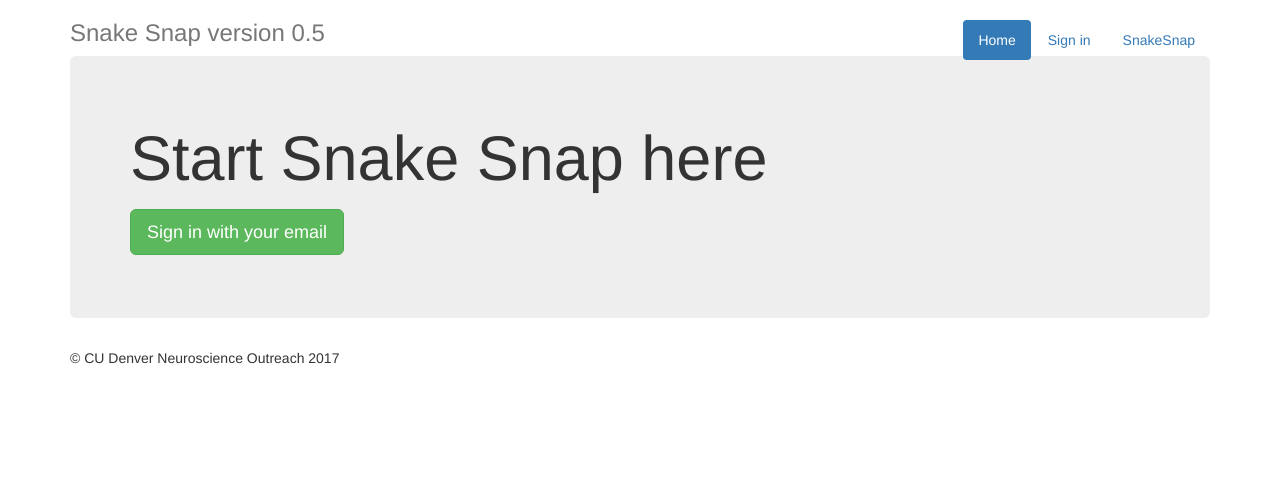
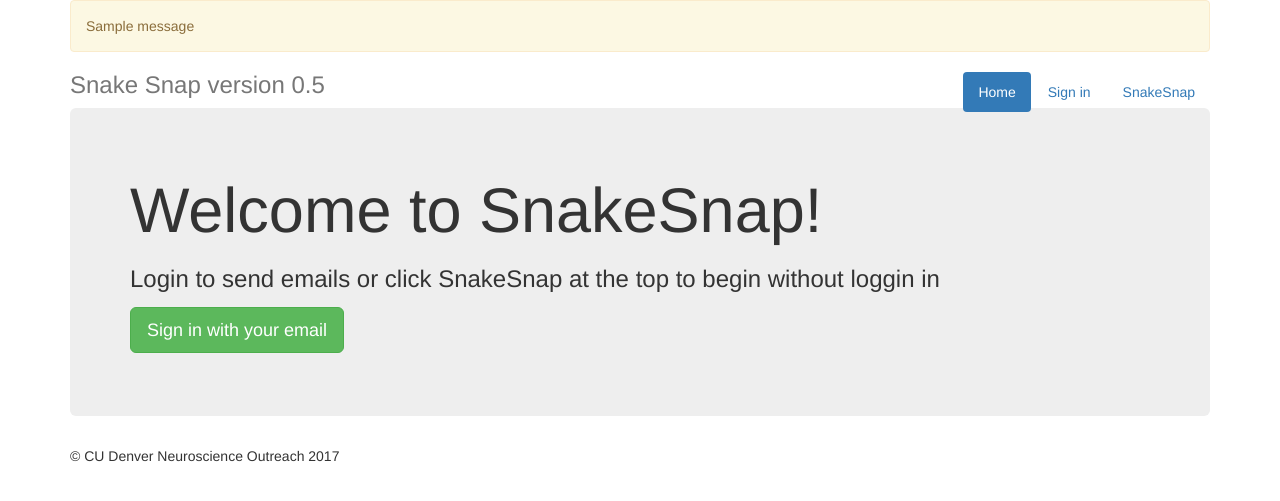
Before and after one commit to nkicg6/snakeSnap, a Flask app: page / in a window 1280 px wide. Shown: the top 501 px of the page. Run offline with Flask 2, Linux system fonts and the light colour scheme; one stand-in notice (Sample message) is shown; some libraries are stand-ins or nearby versions.

Commit message:
login working but unsafe (json login unhashed) page login checks working

```diff
--- a/snakesnap/app/app.py
+++ b/snakesnap/app/app.py
@@ -2,8 +2,11 @@
 import json
 from flask import Flask
 from flask import render_template
+import os
 from flask import request
-
+from flask import redirect
+from flask import url_for
+from flask import flash
 app = Flask(__name__)
 
 @app.route('/')
@@ -12,15 +15,25 @@ def home():
 
 @app.route('/snakesnap')
 def snakesnap():
-    return render_template('snakesnap.html')
+    logon = None
+    if os.path.exists('login.json'):
+        with open('login.json', 'r') as login:
+            logon = json.load(login)
+    return render_template('snakesnap.html', logon=logon)
 
 @app.route('/signIn', methods=['GET','POST'])
 def signIn():
     if request.method == 'POST':
+        login_keys = request.form
         username = request.form['name']
-        useremail = request.form['email']
-        userpassword = request.form['password']
-    return render_template("signin.html")
+        flash('Welcome '+username+' you are logged in')
+        with open('login.json', 'w') as logon:
+            json.dump(login_keys, logon)
+        return redirect(url_for('snakesnap'))
+    return render_template('signin.html')
+
+#TODO add logout button to delete login json
 
 if __name__ == '__main__':
+    app.secret_key = 'nick'
     app.run(debug = True)
--- a/snakesnap/app/templates/index.html
+++ b/snakesnap/app/templates/index.html
@@ -12,6 +12,17 @@
 
     <div class="container">
         <div class="header">
+            {% with messages = get_flashed_messages() %}
+            {% if messages %}
+            {% for message in messages %}
+            <div class="alert alert-warning alert-dismissible" role="alert">
+                <button type="button" class="close" data-dismiss="alert" aria-label="Close">
+               <span></span> </button>
+                {{message}}
+            </div>
+            {% endfor %}
+            {% endif %}
+            {% endwith %}
             <nav>
                 <ul class="nav nav-pills pull-right">
                     <li role="presentation" class="active"><a href="/">Home</a>
@@ -29,7 +40,8 @@
  <!-- end header-->
 {% block content %}
         <div class="jumbotron">
-            <h1>Start Snake Snap here</h1>
+            <h1>Welcome to SnakeSnap! </h1>
+            <h3>Login to send emails or click SnakeSnap at the top to begin without loggin in</h3>
             <p class="lead"></p>
             <p><a class="btn btn-lg btn-success" href="{{url_for('signIn')}}" role="button">Sign in with your email</a>
             </p>
--- a/snakesnap/app/templates/signin.html
+++ b/snakesnap/app/templates/signin.html
@@ -4,10 +4,10 @@
             <h1>Sign in to send pictures</h1>
             <form class="form-signin" method="post">
                 <label for="inputName" class="sr-only">Name</label>
-                <input type="name" name="name" id="inputName" class="form-control" placeholder="Name" value="{{request.form.username}}" required autofocus>
+                <input type="name" name="name" id="name" class="form-control" placeholder="Name" value="{{request.form.username}}" required autofocus>
                 <label for="inputEmail" class="sr-only">Email address</label>
-                <input type="email" name="email" id="inputEmail" class="form-control" placeholder="Email address" value="{{request.form.email}}" required autofocus>
-                <label for="inputPassword" class="sr-only">Password</label>
+                <input type="email" name="email" id="email" class="form-control" placeholder="Email address" value="{{request.form.email}}" required autofocus>
+                <label for="password" class="sr-only">Password</label>
                 <input type="password" name="password" id="inputPassword" class="form-control" placeholder="Password" value="{{request.form.password}}" required>
 
                 <button id="btnSignUp" class="btn btn-lg btn-primary btn-block" type="submit">Sign in</button>
```
Also changed, not shown: snakesnap/app/templates/snakesnap.html (+5 -6 lines), 1 other file.
